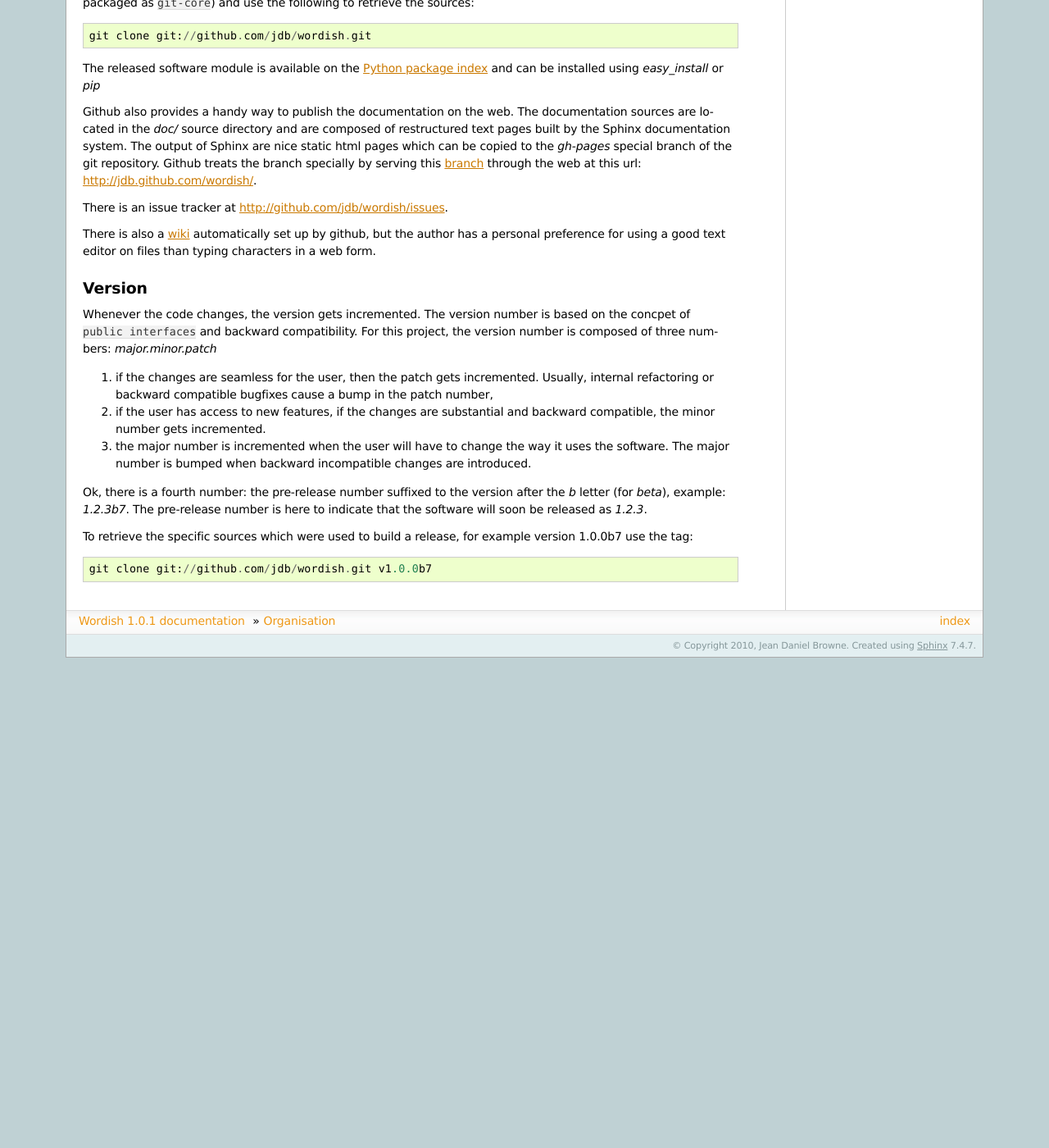
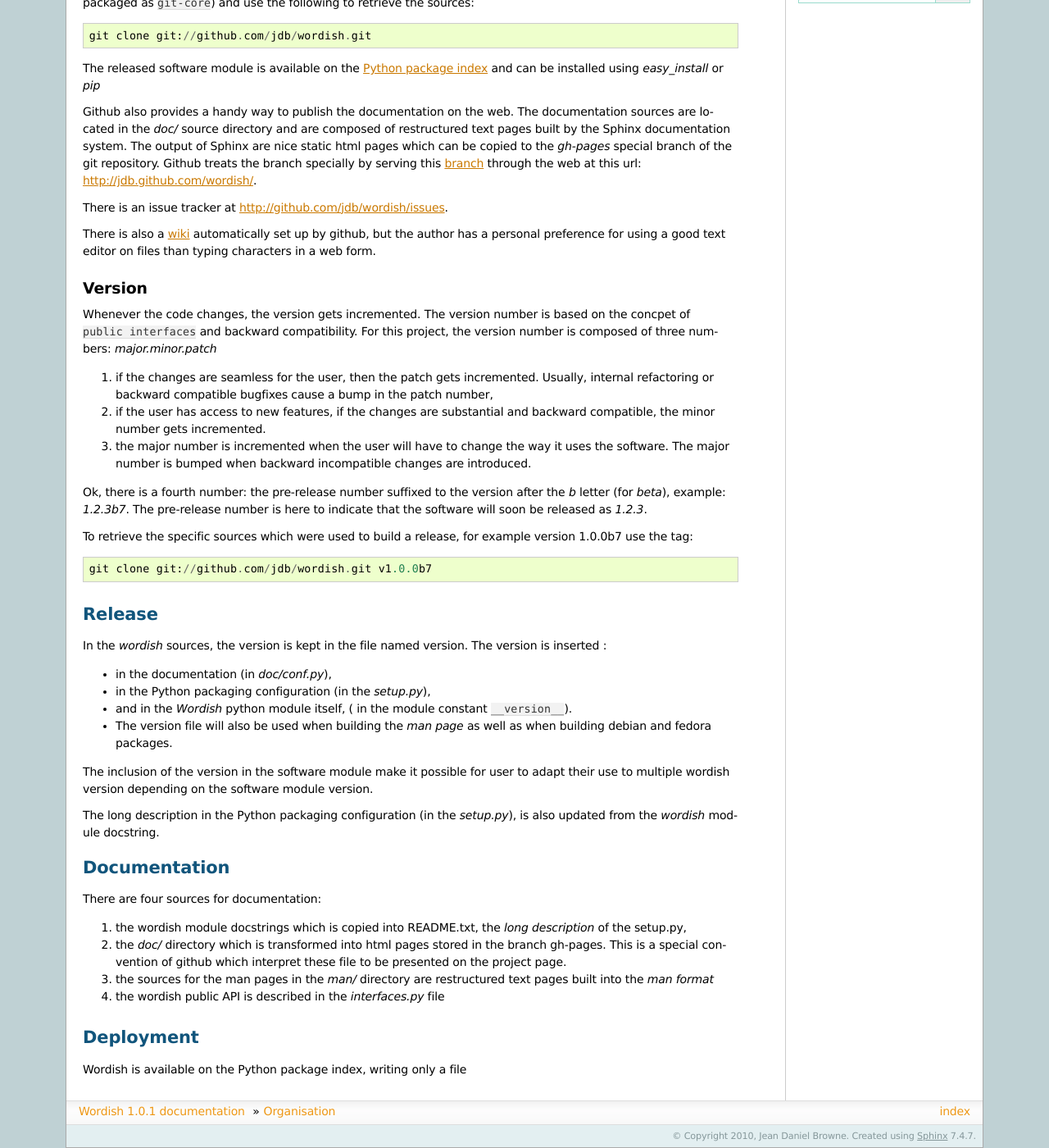
Before and after one commit to jdb/wordish, a Sphinx documentation site: the page built from doc/methods.rst, in a window 1280 px wide and 1400 px high, scrolled down 330 px. Shown: the whole window at 82% size. Built offline with Sphinx 7.4.7, drawn with Linux system fonts in a browser that asks for light colours; before the commit the page ends 1132 px from its top, so only the background shows below that; some of the changed text lies outside the part shown.

Commit message:
Fixed release

```diff
--- a/doc/conf.py
+++ b/doc/conf.py
@@ -11,8 +11,8 @@
 master_doc = 'index'
 project = u'Wordish'
 copyright = u'2010, Jean Daniel Browne'
-release = file('../version').read().strip()
-version = '.'.join( release.split('.')[:2])
+release = '1.0.1'
+version = '1.1.0'
 exclude_trees = ['_build']
 unused_docs = ['changelog']
 
--- a/doc/methods.rst
+++ b/doc/methods.rst
@@ -26,7 +26,6 @@
 and use the following to retrieve the sources::
 
     git clone git://github.com/jdb/wordish.git
-
 
 The released software module is available on the `Python package index`_
 and can be installed using *easy_install* or *pip*
@@ -78,21 +77,33 @@
 pre-release number is here to indicate that the software will soon be
 released as *1.2.3*.
 
-..
-  In the *wordish* sources, the version is kept in the file named
-  version. The version is read by the documetation build system
-  (*doc/conf.py*) and by the Python packaging configuration
-  (*setup.py*). On release, it is also inserted in the wordish python
-  module, in the module constant ``__version__``. The version file will
-  also be used when building the *man page* as well as when building
-  debian and fedora packages. The inclusion of the version in the
-  software module make it possible for user to adapt their use to
-  multiple wordish version depending on the software module version.
-
 To retrieve the specific sources which were used to build a release,
 for example version 1.0.0b7 use the tag::
 
   git clone git://github.com/jdb/wordish.git v1.0.0b7
+
+Release
+=======
+
+In the *wordish* sources, the version is kept in the file named
+version. The version is inserted :
+
+- in the documentation (in *doc/conf.py*),
+
+- in the Python packaging configuration (in the *setup.py*),
+
+- and in the *Wordish* python module itself, ( in the module constant
+  ``__version__``).
+
+- The version file will also be used when building the *man page* as
+  well as when building debian and fedora packages.
+
+The inclusion of the version in the software module make it possible
+for user to adapt their use to multiple wordish version depending on
+the software module version.
+
+The long description in the Python packaging configuration (in the
+*setup.py*), is also updated from the *wordish* module docstring.
 
 .. - *tests* give some trust that the code is stable. Trust means you
 ..   worry less, and you have more brain power for creative stuff.
@@ -100,14 +111,29 @@
 ..   It ease refactoring, and testing for regression because they execute
 ..   in batch. It also define the scope of the behavior.
 
-.. - the *documentation* shold be included in the source, contains
-..   information for different audiences,
 
-..   - the scope of the application, the feature list, the help required
-..     for *user* to feel at ease with the software features,
+Documentation
+=============
 
-..   - developpers may wish to see the design, the interfaces
-..     documentation
+There are four sources for documentation:
+
+#. the wordish module docstrings which is copied into README.txt, the
+   *long description* of the setup.py,
+
+#. the *doc/* directory which is transformed into html pages stored in
+   the branch gh-pages. This is a special convention of github which
+   interpret these file to be presented on the project page.
+
+#. the sources for the man pages in the *man/* directory are
+   restructured text pages built into the *man format*
+
+#. the wordish public API is described in the *interfaces.py* file
+
+
+Deployment
+==========
+
+Wordish is available on the Python package index, writing only a file
 
 .. - there are two audiences for deployment must be adapted:
 
```
Also changed, not shown: setup.py (+7 -7 lines), 3 other files.
